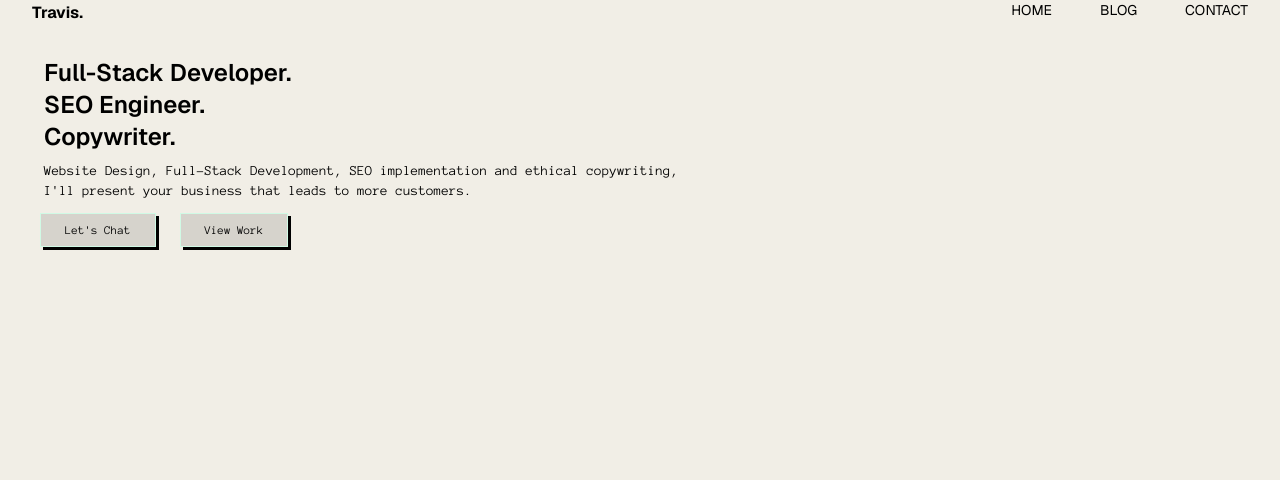
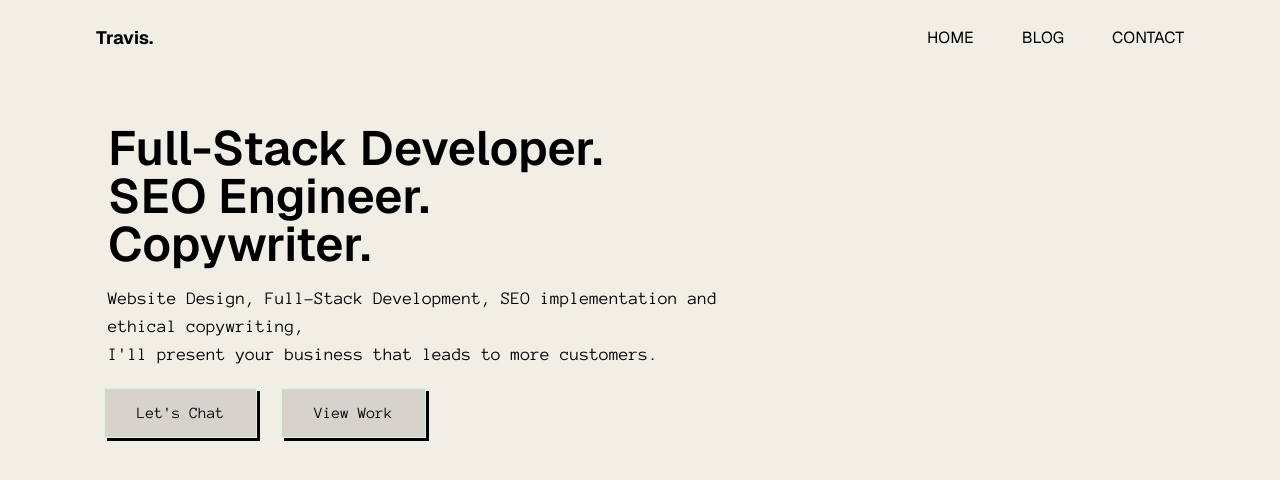
Before and after one commit to tstyer/Portfolio-Site-V2, a React (Vite) app in the folder frontend/: page / in a window 1280 px wide. Shown: the top 480 px of the page. Built offline with nearby package versions, Linux system fonts and the light colour scheme.

Commit message:
Add responsiveness and size changes

```diff
--- a/frontend/src/components/nav_bar/Navbar.tsx
+++ b/frontend/src/components/nav_bar/Navbar.tsx
@@ -1,24 +1,42 @@
+import { useState } from 'react'
 import { Link } from 'react-router-dom'
 
+export function NavBar() {
+    const [isOpen, setIsOpen] = useState(false);
 
-
-export function NavBar() {
-    return(
-        <div className='flex w-full h-auto justify-between'>
+    return (
+        <div className='relative flex w-full h-auto justify-between items-center'>
 
             <div>
-                <Link to={"/"} className='font-bold font-stretch-expanded font-heading'>Travis.</Link>
+                <Link to={"/"} className='font-bold font-stretch-expanded font-heading text-base md:text-lg'>Travis.</Link>
             </div>
 
-            <div>
-                <nav className='flex gap-12 font-heading'>
-                    <Link to={"/"} className='font-stretch-expanded text-sm'>HOME</Link>
-                    <Link to={"/blog"} className='font-stretch-expanded text-sm'>BLOG</Link>
-                    <Link to={"/contact"} className='font-stretch-expanded text-sm'>CONTACT</Link>
+            {/* Desktop links - hidden below the sm breakpoint, visible from sm up */}
+            <nav className='hidden sm:flex gap-6 md:gap-12 font-heading'>
+                <Link to={"/"} className='font-stretch-expanded text-sm md:text-base'>HOME</Link>
+                <Link to={"/blog"} className='font-stretch-expanded text-sm md:text-base'>BLOG</Link>
+                <Link to={"/contact"} className='font-stretch-expanded text-sm md:text-base'>CONTACT</Link>
+            </nav>
+
+            {/* Burger button - visible below sm, hidden from sm up */}
+            <button
+                className='flex sm:hidden flex-col gap-1.5 p-2'
+                onClick={() => setIsOpen(!isOpen)}
+                aria-label="Toggle menu"
+            >
+                <span className='block w-6 h-0.5 bg-black'></span>
+                <span className='block w-6 h-0.5 bg-black'></span>
+                <span className='block w-6 h-0.5 bg-black'></span>
+            </button>
+
+            {/* Mobile dropdown - only rendered while isOpen is true */}
+            {isOpen && (
+                <nav className='absolute top-full left-0 w-full flex flex-col gap-4 bg-[#f1eee6] border border-black p-4 sm:hidden font-heading'>
+                    <Link to={"/"} onClick={() => setIsOpen(false)} className='font-stretch-expanded text-sm'>HOME</Link>
+                    <Link to={"/blog"} onClick={() => setIsOpen(false)} className='font-stretch-expanded text-sm'>BLOG</Link>
+                    <Link to={"/contact"} onClick={() => setIsOpen(false)} className='font-stretch-expanded text-sm'>CONTACT</Link>
                 </nav>
-            </div>
-
-
+            )}
         </div>
     )
 }
--- a/frontend/src/pages/home_page/HomePage.tsx
+++ b/frontend/src/pages/home_page/HomePage.tsx
@@ -3,24 +3,24 @@ import { Link } from "react-router"
 
 export function HomePage() {
     return(
-        <div className="px-8 py6">
+        <div className="max-w-6xl mx-auto px-4 sm:px-8 py-6">
 
             <NavBar />
 
             {/* Hero */}
-            <div className="flex-col pt-8">
-                <div className="px-3 py2">
-                    <h1 className="font-heading font-semibold text-2xl">Full-Stack Developer. <br />SEO Engineer. <br />Copywriter.</h1>
-                    <h2 className="font-text text-sm pt-2">Website Design, Full-Stack Development, SEO implementation and ethical copywriting,<br />
+            <div className="flex-col pt-8 md:pt-16">
+                <div className="px-3 py-2">
+                    <h1 className="font-heading font-semibold text-2xl sm:text-3xl md:text-4xl lg:text-5xl">Full-Stack Developer. <br />SEO Engineer. <br />Copywriter.</h1>
+                    <h2 className="font-text text-sm sm:text-base md:text-lg pt-2 md:pt-4 max-w-2xl">Website Design, Full-Stack Development, SEO implementation and ethical copywriting,<br />
                     I'll present your business that leads to more customers.
                     </h2>
                 </div>
 
-                <div className="flex font-text text-xs mt-3 mx-2 gap-3 sm:gap-3 md:gap-6">
-                    <Link to={"/contact"} className="px-6 py-2 font-medium border border-solid border-emerald-100 bg-[#D6D3CC] transition-all shadow-[3px_3px_0px_black] hover:shadow-none hover:translate-x-[3px] hover:translate-y-[3px]">
+                <div className="flex font-text text-xs sm:text-sm md:text-base mt-3 mx-2 gap-3 sm:gap-3 md:gap-6">
+                    <Link to={"/contact"} className="px-6 py-2 md:px-8 md:py-3 font-medium border border-solid border-emerald-100 bg-[#D6D3CC] transition-all shadow-[3px_3px_0px_black] hover:shadow-none hover:translate-x-[3px] hover:translate-y-[3px]">
                         Let's Chat
                     </Link>
-                    <button className="px-6 py-2 font-medium border border-solid border-emerald-100 transition-all shadow-[3px_3px_0px_black] hover:shadow-none hover:translate-x-[3px] hover:translate-y-[3px]">
+                    <button className="px-6 py-2 md:px-8 md:py-3 font-medium border border-solid border-emerald-100 transition-all shadow-[3px_3px_0px_black] hover:shadow-none hover:translate-x-[3px] hover:translate-y-[3px]">
                         View Work
                     </button>
                 </div>
```
